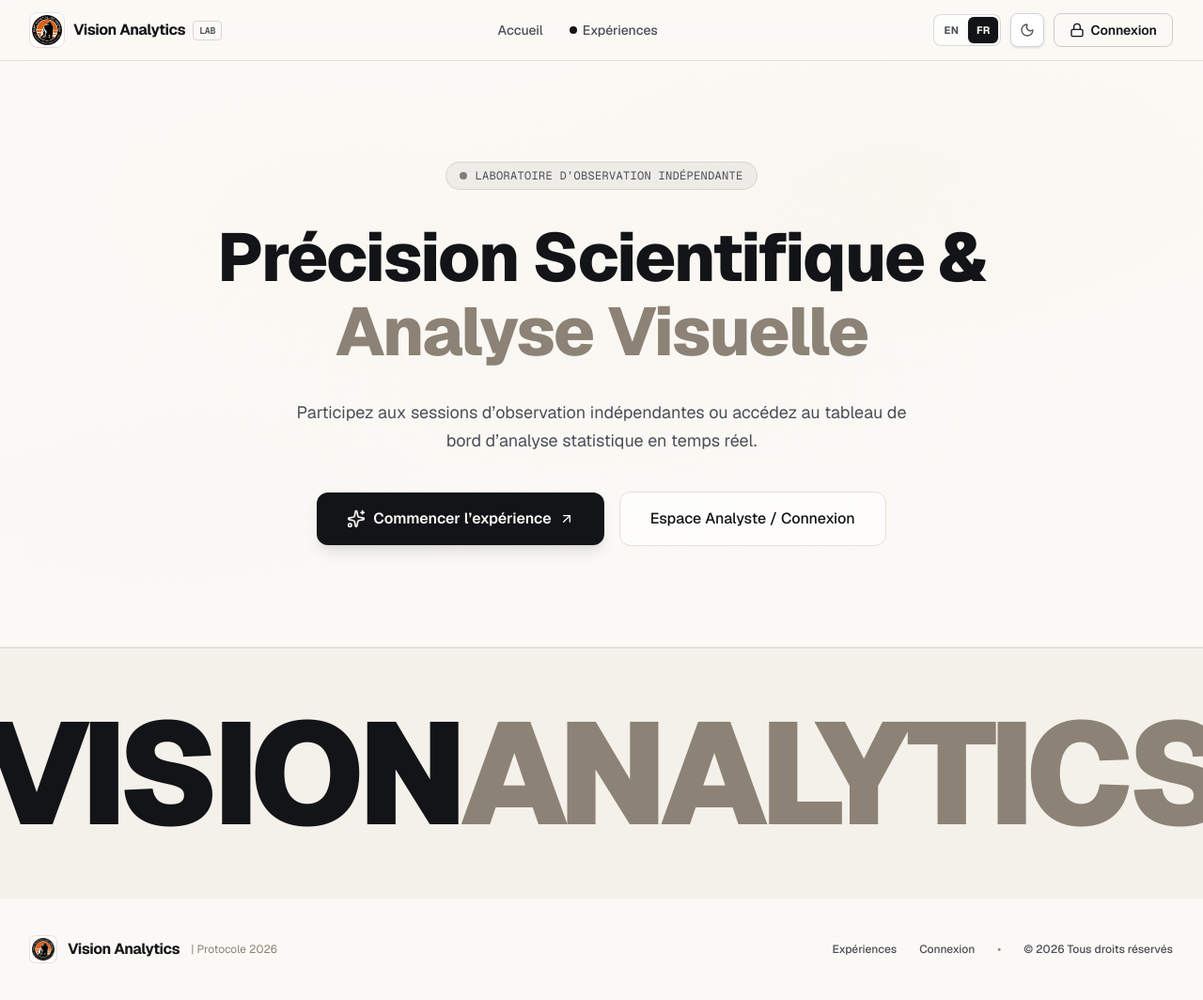
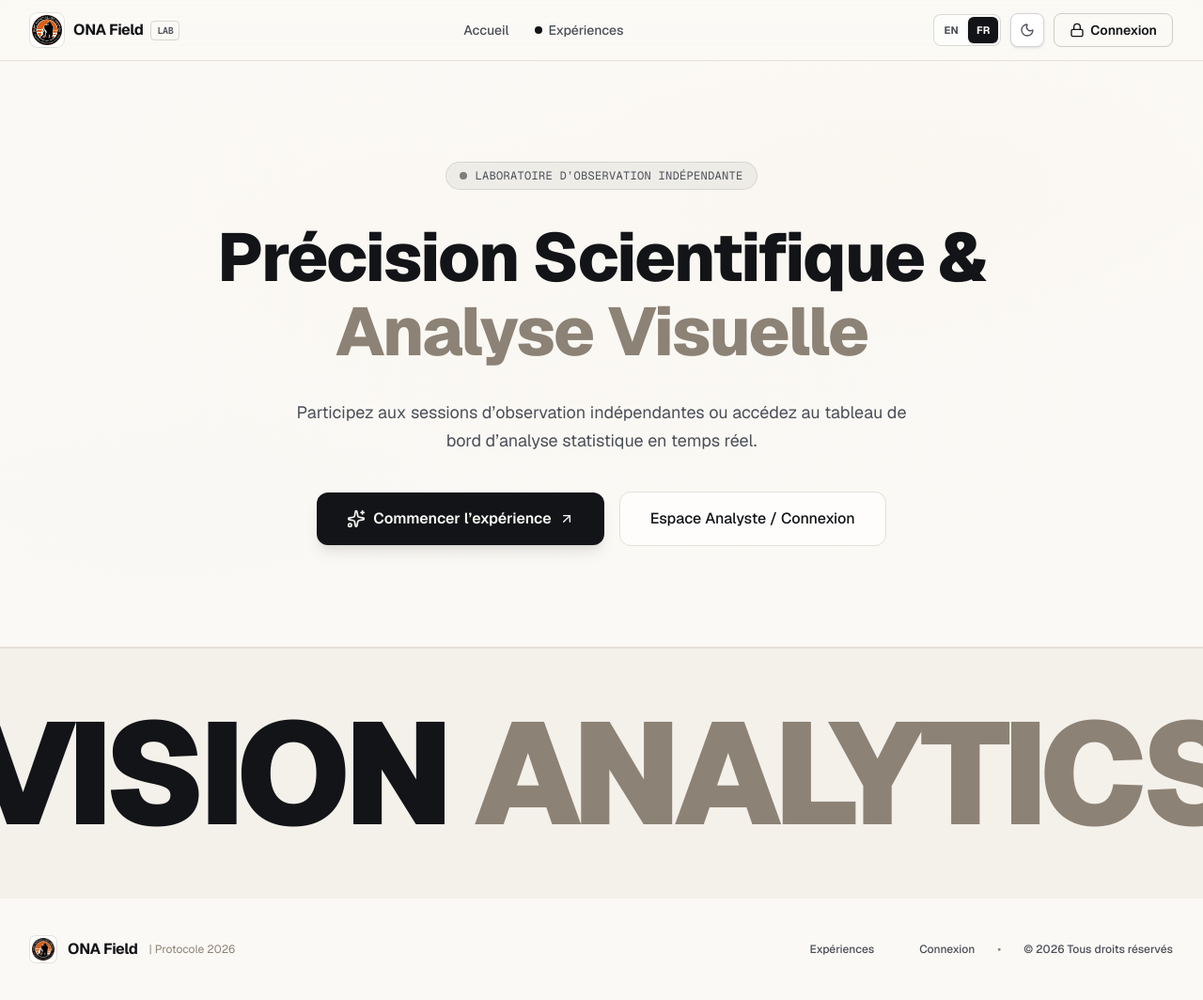
Before and after one commit to RobertKule/vision-analytics, a Next.js app: page / in a window 1280 px wide. Shown: the whole page at 94% size. Built offline with nearby package versions, Linux system fonts and the light colour scheme; no server answers.

Commit message:
ui: update public branding for ONA Field

```diff
--- a/src/components/public/PublicBrand.tsx
+++ b/src/components/public/PublicBrand.tsx
@@ -3,7 +3,7 @@ import { getDictionary } from '@/lib/i18n'
 
 /**
  * Bandeau monochrome « antigravité » partagé par toutes les routes publiques.
- * Typographie plein-bord VISIONANALYTICS — sans retour à la ligne, débordement
+ * Typographie plein-bord ONAFIELD — sans retour à la ligne, débordement
  * masqué pour éviter tout scroll horizontal.
  */
 export default async function PublicBrand() {
@@ -17,6 +17,7 @@ export default async function PublicBrand() {
     >
       <h2 className="pointer-events-none whitespace-nowrap text-center text-[11vw] font-black uppercase leading-none tracking-tighter text-[#121417] sm:text-[12vw] dark:text-[#FBF9F5]">
         {t.brandLead}
+        <span className="inline-block w-[0.18em]" aria-hidden="true" />
         <span className="text-[#8C8275] dark:text-zinc-500">{t.brandAccent}</span>
       </h2>
     </section>
--- a/src/components/public/PublicFooter.tsx
+++ b/src/components/public/PublicFooter.tsx
@@ -26,7 +26,7 @@ export default async function PublicFooter() {
             />
           </span>
           <span className="text-base font-bold tracking-tight text-[#121417] dark:text-[#FBF9F5]">
-            Vision Analytics
+            ONA Field
           </span>
           <span className="text-xs text-[#8C8275] dark:text-zinc-500">| {t.protocolLabel}</span>
         </div>
@@ -34,6 +34,9 @@ export default async function PublicFooter() {
         <div className="flex flex-wrap items-center justify-center gap-x-6 gap-y-2 text-xs font-medium text-[#4A4E57] dark:text-zinc-400">
           <Link href="/observe" className="transition-colors hover:text-[#121417] dark:hover:text-[#FBF9F5]">
             {t.footerExperiments}
+          </Link>
+          <Link href="/docs" className="transition-colors hover:text-[#121417] dark:hover:text-[#FBF9F5]">
+            {t.navDocs}
           </Link>
           <Link href="/login" className="transition-colors hover:text-[#121417] dark:hover:text-[#FBF9F5]">
             {t.footerSignIn}
--- a/src/components/public/PublicHeader.tsx
+++ b/src/components/public/PublicHeader.tsx
@@ -40,7 +40,7 @@ export default async function PublicHeader() {
             />
           </span>
           <span className="flex min-w-0 items-center gap-2 text-base font-bold tracking-tight text-[#121417] dark:text-[#FBF9F5]">
-            <span className="truncate">Vision Analytics</span>
+            <span className="truncate">ONA Field</span>
             <span className="hidden rounded border border-[#121417]/15 px-1.5 py-0.5 font-mono text-[10px] font-semibold text-[#4A4E57] sm:inline dark:border-white/15 dark:text-zinc-400">
               LAB
             </span>
@@ -55,6 +55,9 @@ export default async function PublicHeader() {
           <Link href="/observe" className={`${navLink} inline-flex items-center gap-1.5`}>
             <span className="h-2 w-2 rounded-full bg-[#121417] dark:bg-[#FBF9F5]" aria-hidden="true" />
             {t.navExperiments}
+          </Link>
+          <Link href="/docs" className={`${navLink} underline decoration-[#121417]/25 decoration-1 underline-offset-4 hover:decoration-[#121417] dark:decoration-white/25 dark:hover:decoration-[#FBF9F5]`}>
+            {t.navDocs}
           </Link>
         </nav>
 
```
